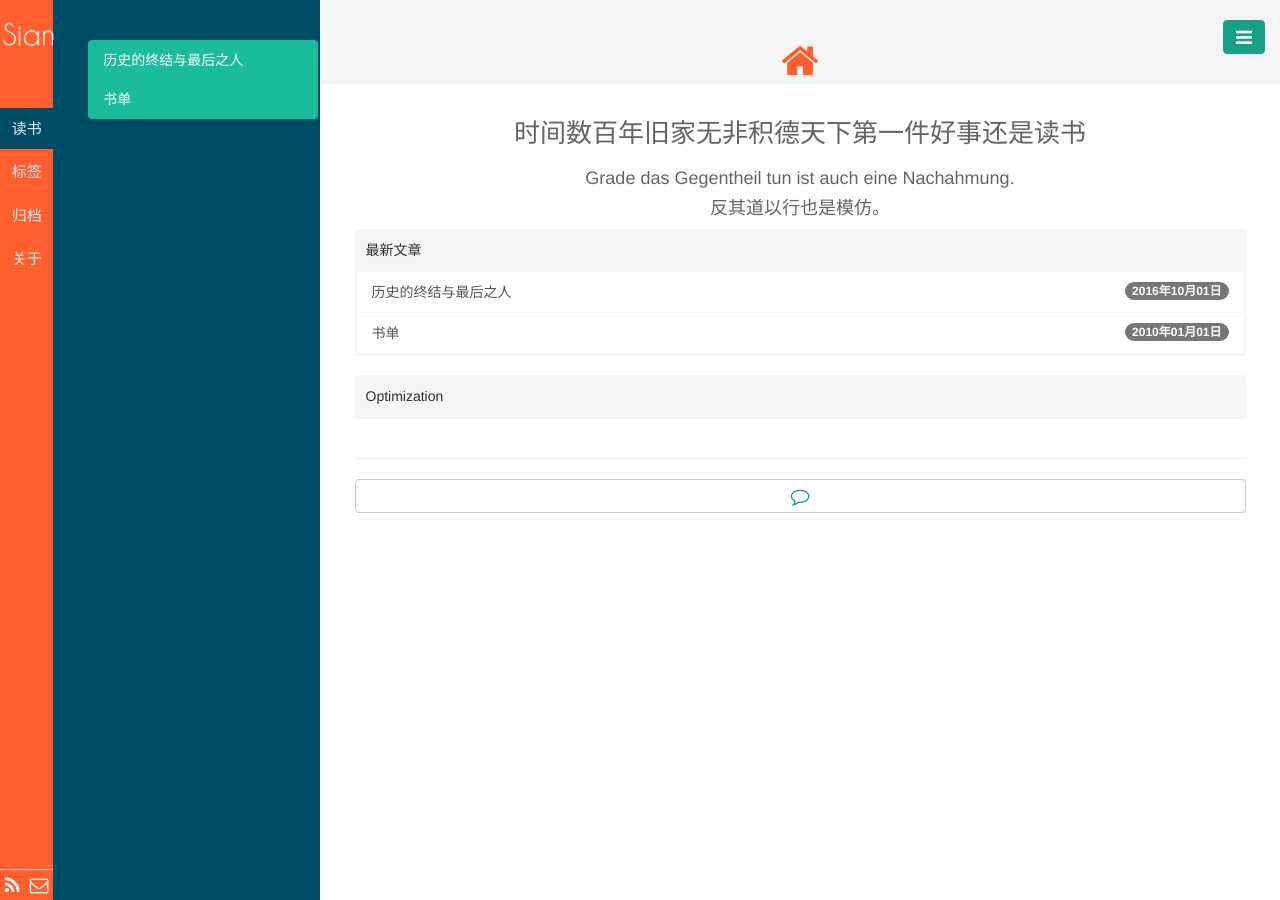
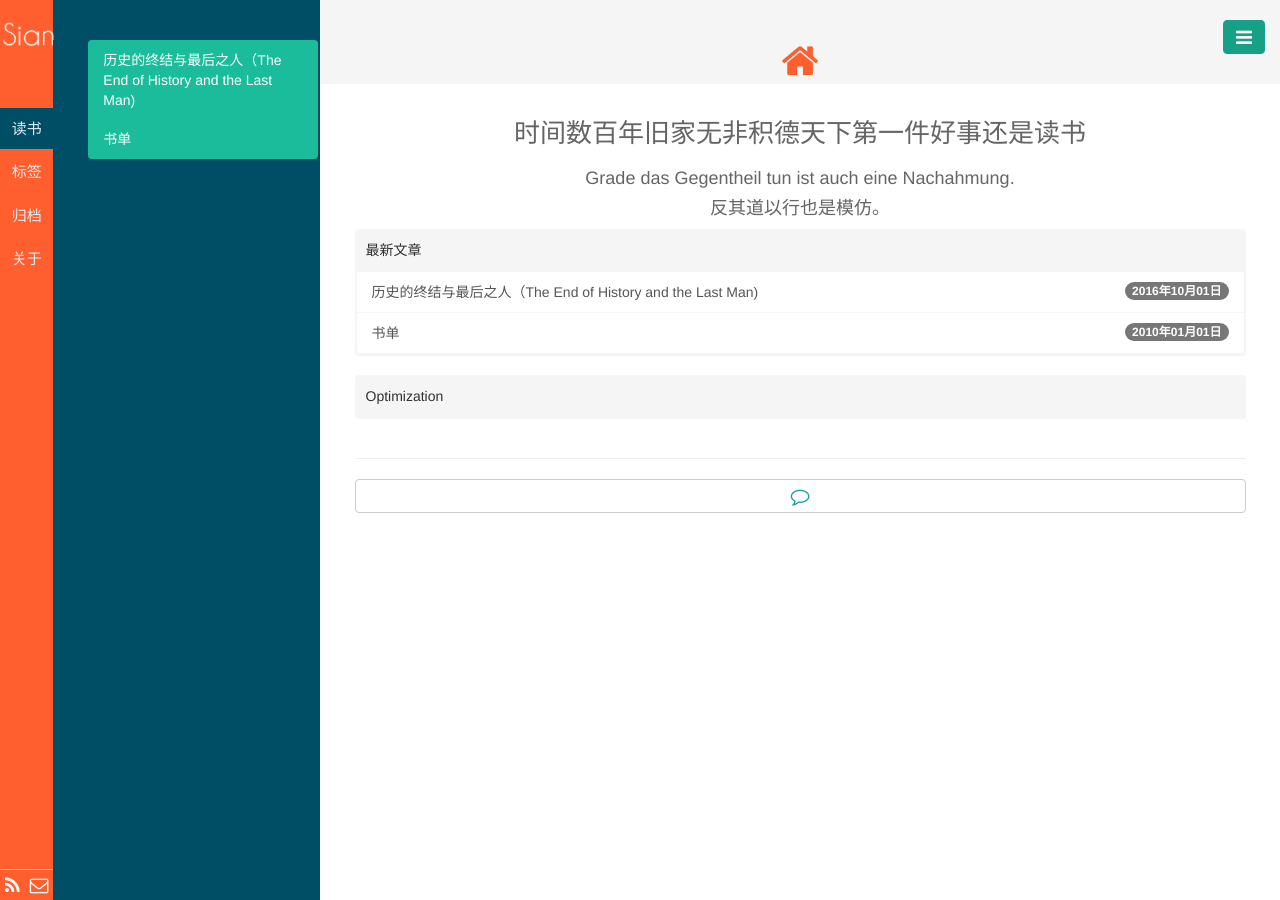
Before and after one commit to mathesse/mathesse.github.io, a Jekyll site: the page built from index.html, in a window 1280 px wide. Built offline with Jekyll 4.4.1, drawn with Linux system fonts in a browser that asks for light colours; the list of posts is cut into pages by our own code; some of the changed lines change nothing that is shown.

Commit message:
Update 2016-10-01-The-End-of-History-and-the-Last-Man.md

```diff
--- a/_posts/读书/2016-10-01-The-End-of-History-and-the-Last-Man.md
+++ b/_posts/读书/2016-10-01-The-End-of-History-and-the-Last-Man.md
@@ -1,17 +1,17 @@
 ---
 layout: book
-title: 历史的终结与最后之人
+title: 历史的终结与最后之人（The End of History and the Last Man)
 category: 读书
-keywords: 阅读,书单,2016
+keywords: 阅读,2016
 books:
-    - title: 机器学习
+    - title: 历史的终结与最后之人（The End of History and the Last Man)
       status: 在读
-      author: 周志华
-      publisher: 清华大学出版社
-      language: 中文
+      author: 〔美〕弗朗西斯·福山
+      publisher: 广西师范大学出版社
+      language: 中文，译文
       link: http://book.douban.com/subject/26708119/
       cover: http://img3.douban.com/lpic/s28382844.jpg
-      description:
+      description: 在本书中，福山提出，有两大力量在共同推动着人类历史的前进，一个是现代自然科学的逻辑，一个是黑格尔—科耶夫所谓的“寻求承认的斗争”：前者驱使人类通过合理的经济过程满足无限扩张的欲望，后者则驱使人类寻求平等的承认。随着时间的推移，这两股力量最终导致各种专制暴政倒台，推动文化各不相同的社会建立起奉行开放市场的自由民主国家。紧随而来的问题是，在“历史的终结处”，政治经济的自由平等，是否能够产生一个稳定的社会，让生活在其内的人得到“完全的满足”，抑或，“最后的人”被剥夺了征服欲的出口，不可避免地导致他们冒险一试，让历史重返混乱与流血状态？
 ---
 
 # 简介
```
